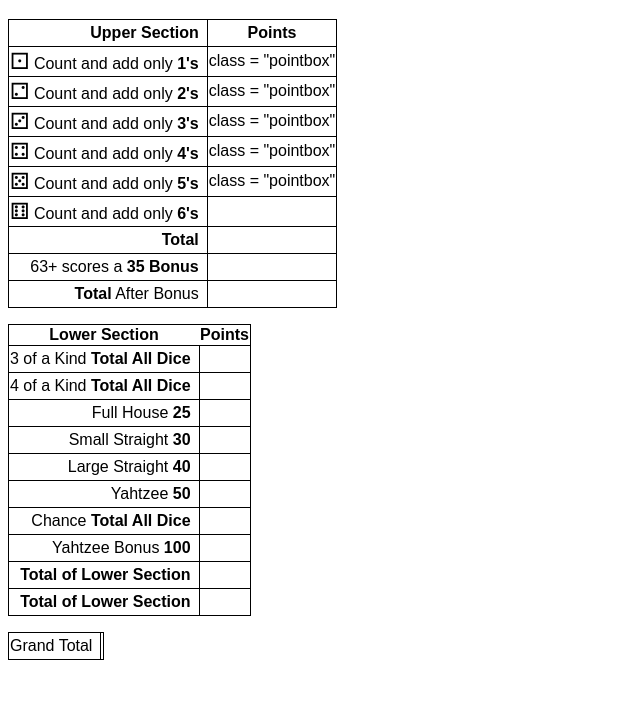
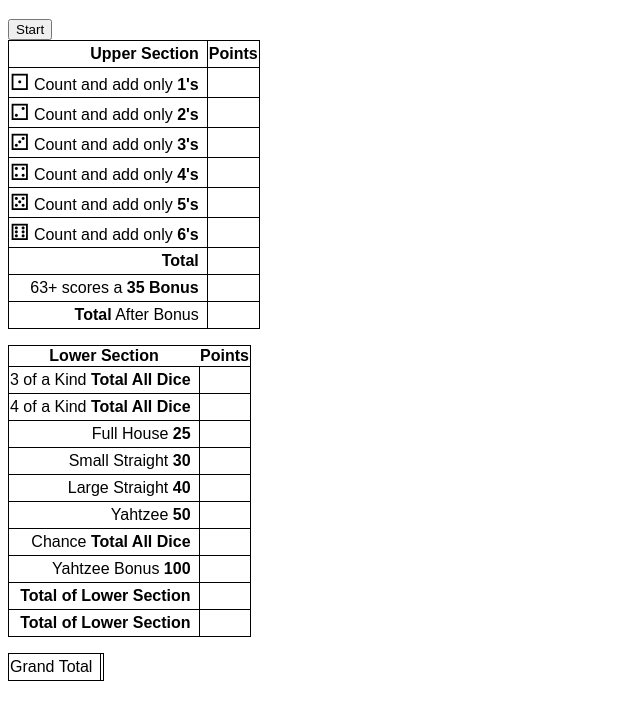
Before and after one commit to TimeSmash/yahtzee-js, a website: page index.html in a window 1280 px wide. Shown: the part 61-772 px from the top of the page, without its empty margins (0-640 px from the left). Drawn offline with Linux system fonts and the light colour scheme.

```diff
--- a/index.html
+++ b/index.html
@@ -13,6 +13,11 @@
     </head>
     <body>
         <h1>YAHTZEE</h1>
+        <button id="start">Start</button>
+        <!-- Multiplayer <form>
+            <input type="text" label="name" name="name" placeholder="Player 1">
+            <select label></select>
+        </form> -->
         <div id ="play-area">
             <div id="dice-area">
 
@@ -28,23 +33,23 @@
                 </tr>
                 <tr>
                     <td><span class ="die-face">⚀</span> Count and add only <strong>1's</strong></td>
-                    <td data-num="1"> class = "pointbox" </td>
+                    <td data-num="1"class = "pointbox">  </td>
                 </tr>
                 <tr>
                     <td><span class ="die-face">⚁</span> Count and add only <strong>2's</strong></td>
-                    <td> class = "pointbox" </td>
+                    <td class = "pointbox">  </td>
                 </tr>
                 <tr>
                     <td><span class ="die-face">⚂</span> Count and add only <strong>3's</strong></td>
-                    <td> class = "pointbox" </td>
+                    <td class = "pointbox">  </td>
                 </tr>
                 <tr>
                     <td><span class ="die-face">⚃</span> Count and add only <strong>4's</strong></td>
-                    <td> class = "pointbox" </td>
+                    <td class = "pointbox">  </td>
                 </tr>
                 <tr>
                     <td><span class ="die-face">⚄</span> Count and add only <strong>5's</strong></td>
-                    <td> class = "pointbox" </td>
+                    <td class = "pointbox">  </td>
                 </tr>
                 <tr>
                     <td><span class ="die-face">⚅</span> Count and add only <strong>6's</strong></td>
```
Also changed, not shown: readme.md (added).
